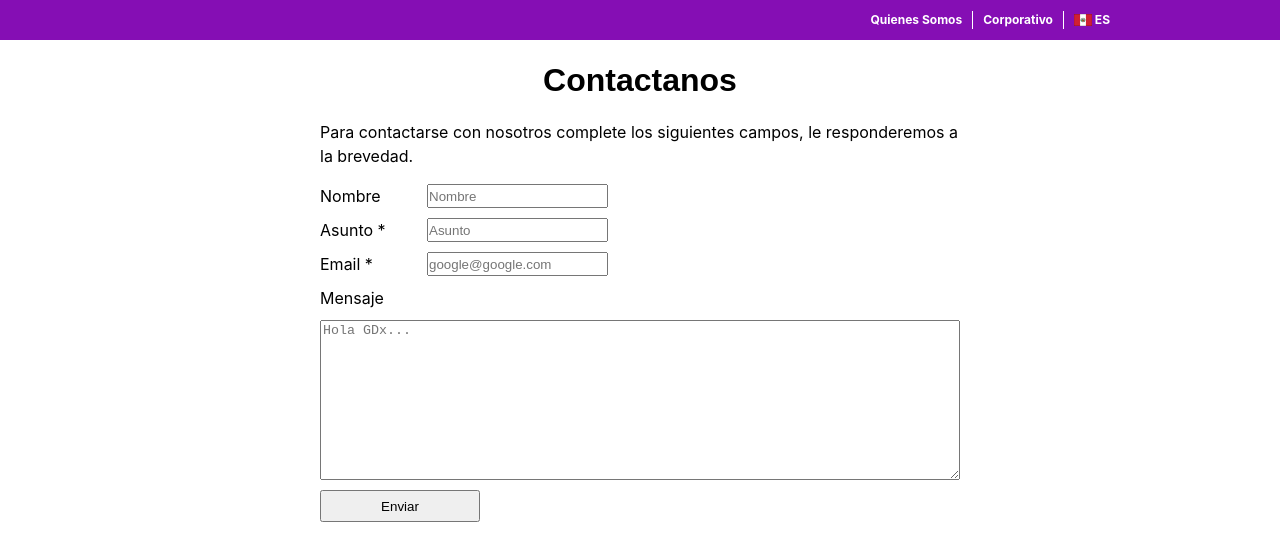
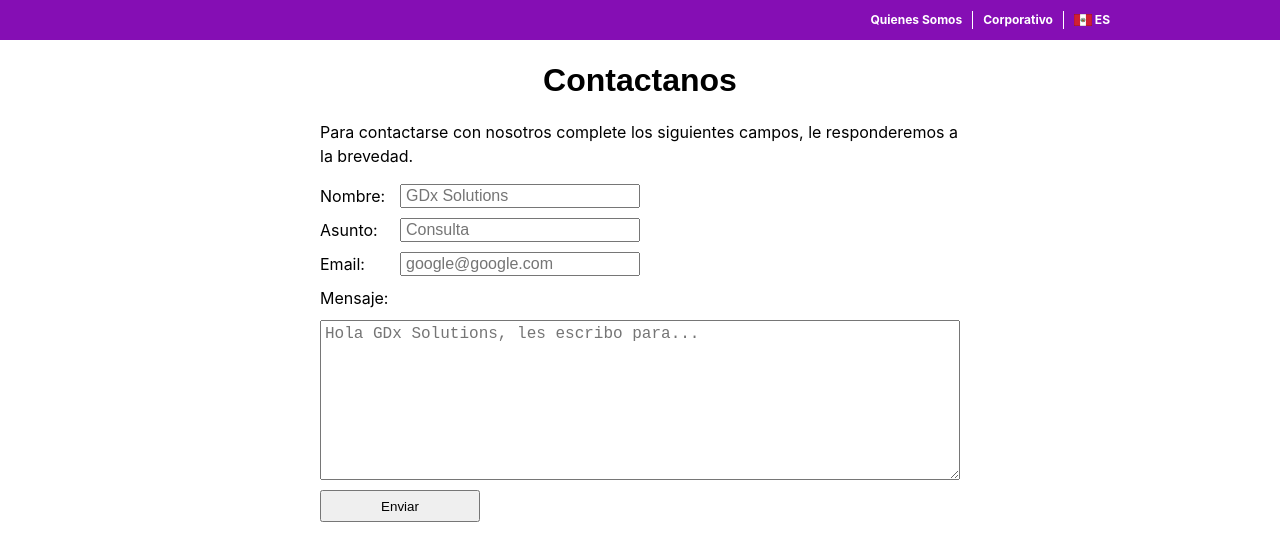
Before and after one commit to marioacaballero/GDx-Solutions-Frontend, a React (Vite) app: page /contact in a window 1280 px wide. Shown: the top 560 px of the page. Built offline with nearby package versions, Linux system fonts and the light colour scheme.

Commit message:
add emailId and fix some styles

```diff
--- a/src/components/ContactForm/ContactForm.module.css
+++ b/src/components/ContactForm/ContactForm.module.css
@@ -26,29 +26,38 @@
 
 .contact > form > label {
   display: flex;
-  width: 18rem;
-  justify-content: space-between;
-  gap: 6px;
+  width: 28rem;
+  /* justify-content: space-between; */
 }
 
-.contact > form > p {
-  width: 18rem;
-  text-align: right;
-  padding-right: 1rem;
+.contact > form > label > span {
+  width: 5rem;
+}
+
+.hide {
+  width: 8rem;
+  color: white;
+  font-size: 10px;
+}
+
+.error {
+  width: 8rem;
+  text-align: left;
   font-size: 10px;
   color: red;
-  margin-top: 0;
+  padding-left: 5px;
 }
 
-.contact > form > input {
-  width: 6rem;
-  padding: 2px;
+.contact > form > label > input {
+  width: 15rem;
+  font-size: 1rem;
+  padding-left: 4px;
 }
 
 .contact > form > textarea {
-  /* width: 30rem; */
   height: 10rem;
-  padding: 2px;
+  padding: 4px;
+  font-size: 1rem;
 }
 
 .contact > form > button {
--- a/src/components/ContactForm/ContactForm.tsx
+++ b/src/components/ContactForm/ContactForm.tsx
@@ -85,32 +85,35 @@ export default function ContactForm() {
       <h2>Contactanos</h2>
       <p>
         Para contactarse con nosotros complete los siguientes campos, le
-        responderemos a la brevedad.{" "}
+        responderemos a la brevedad.
       </p>
       <form onSubmit={sendEmail}>
         <label>
-          Nombre
+          <span>Nombre:</span>
           <input
             type="text"
             name="name"
-            placeholder="Nombre"
+            placeholder="GDx Solutions"
             value={input.name}
             onChange={(e) => handleInputChange(e)}
           />
+          <p className={style.hide}></p>
         </label>
         <label>
-          Asunto *
+          <span>Asunto:</span>
           <input
             type="text"
             name="subject"
             value={input.subject}
-            placeholder="Asunto"
+            placeholder="Consulta"
             onChange={(e) => handleInputChange(e)}
           />
+          <p className={errors.subject ? style.error : style.hide}>
+            {errors.subject}
+          </p>
         </label>
-        {errors.subject && <p>{errors.subject}</p>}
         <label>
-          Email *
+          <span>Email:</span>
           <input
             type="email"
             name="email"
@@ -118,14 +121,20 @@ export default function ContactForm() {
             placeholder="google@google.com"
             onChange={(e) => handleInputChange(e)}
           />
+          <p className={errors.email ? style.error : style.hide}>
+            {errors.email}
+          </p>
         </label>
-        {errors.email && <p>{errors.email}</p>}
-        <label>Mensaje</label>
-        {errors.message && <p>{errors.message}</p>}
+        <label>
+          <span>Mensaje:</span>
+          <p className={errors.message ? style.error : style.hide}>
+            {errors.message}
+          </p>
+        </label>
         <textarea
           name="message"
           value={input.message}
-          placeholder="Hola GDx..."
+          placeholder="Hola GDx Solutions, les escribo para..."
           onChange={(e) => handleInputChange(e)}
         />
         <button type="submit">Enviar</button>
```
Also changed, not shown: 1 other file (tests, documents, lock files or other folders).
